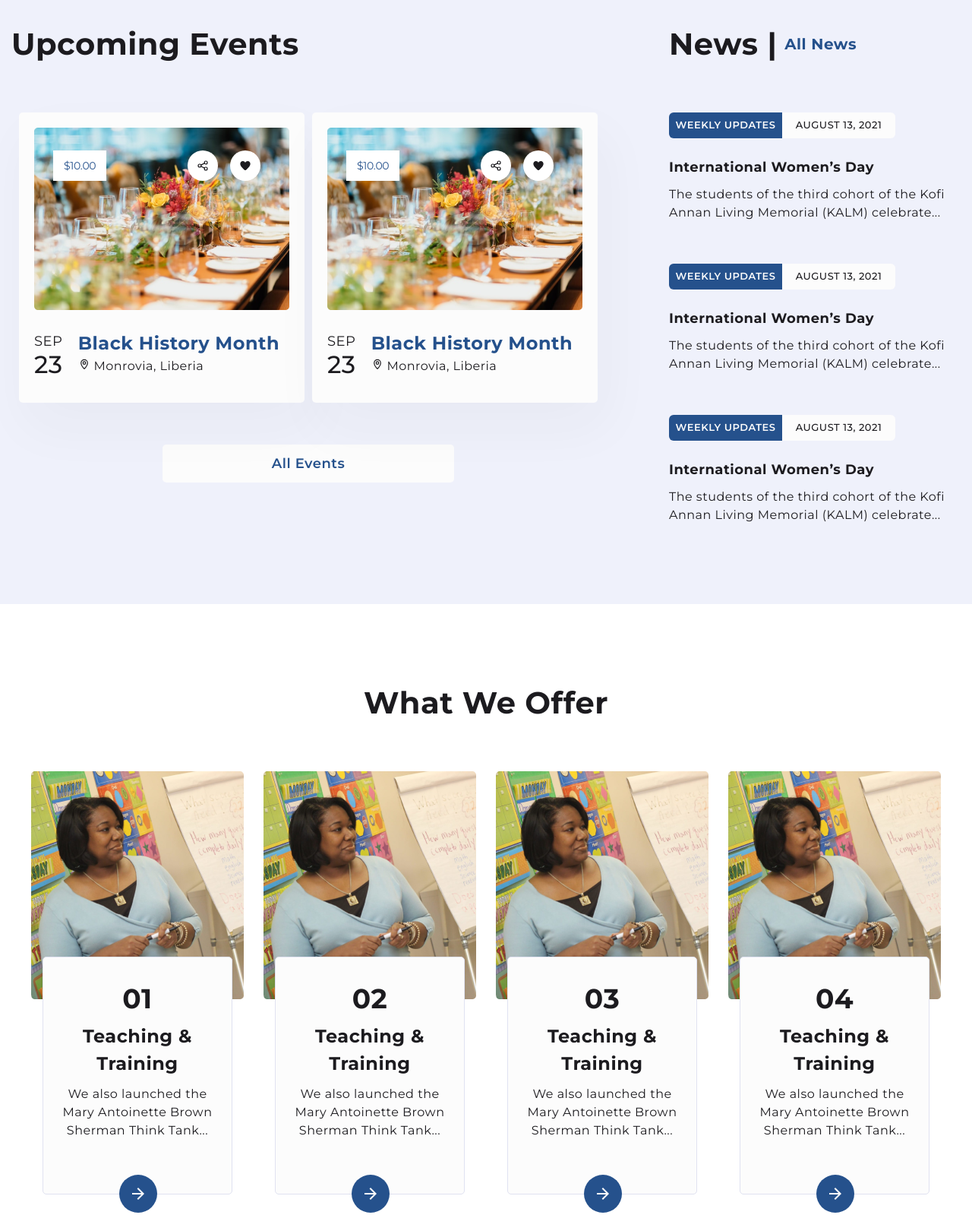
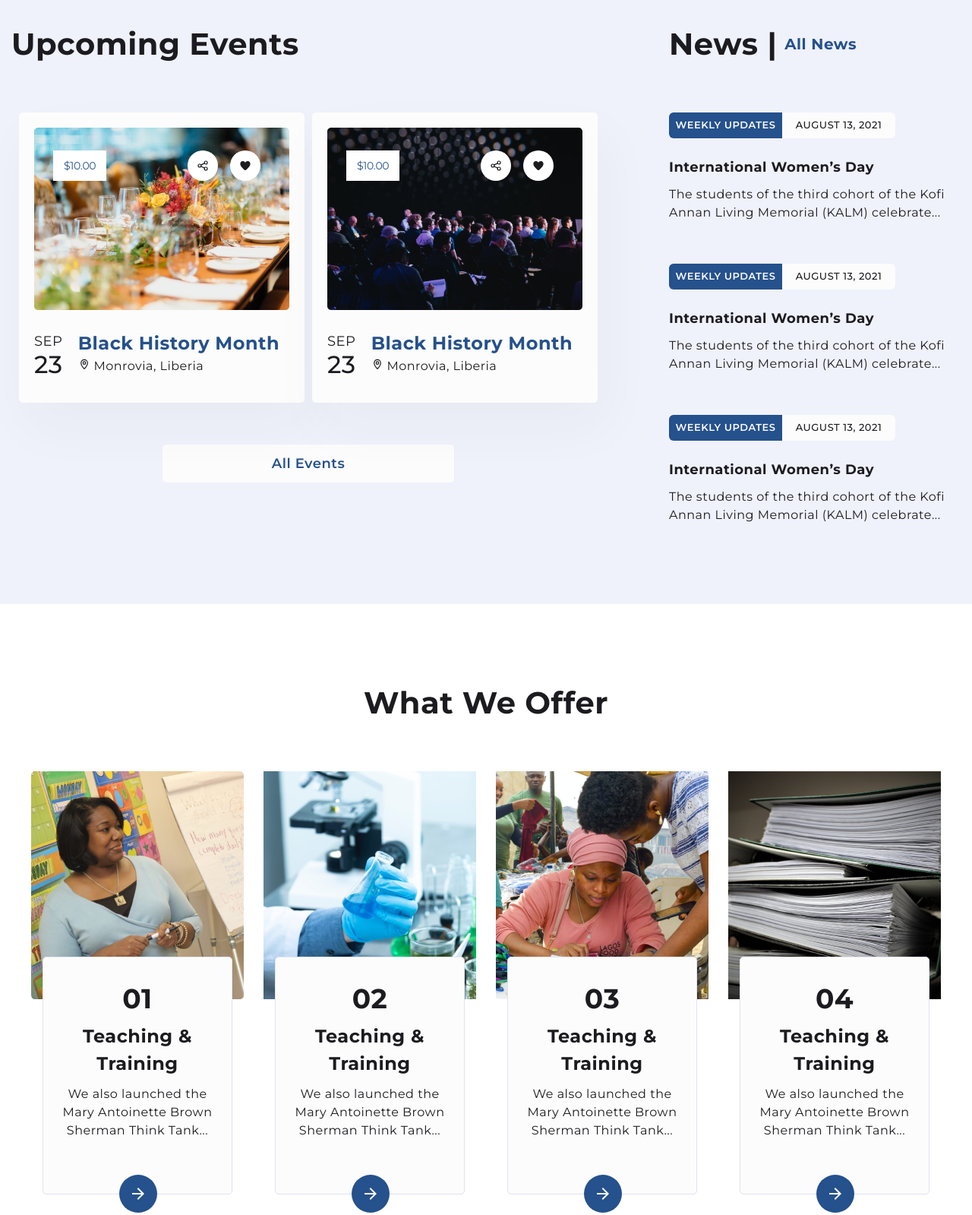
Before and after one commit to chebon254/KofiAnnan, a plain HTML site: page KofiAnnan/index.html in a window 1280 px wide. Shown: the part 1039-2638 px from the top of the page at 76% size. Drawn offline with Linux system fonts and the light colour scheme; a script that the page names is missing.

Commit message:
Code Changes

```diff
--- a/KofiAnnan/index.html
+++ b/KofiAnnan/index.html
@@ -212,7 +212,7 @@
                                     </span>
                                 </div>
                             </div>
-                            <img src="css/img/event one.png"
+                            <img src="css/img/event two.png"
                                 alt="Kofi Annan Institute for Conflict Transformation Events">
                             <div class="up-card-info">
                                 <div class="left">
@@ -311,7 +311,7 @@
                         </div>
                     </div>
                     <div class="offer-card">
-                        <img src="css/img/offer one.png" alt="Kofi Annan Institute for Conflict Transformation Offers">
+                        <img src="css/img/offer two.png" alt="Kofi Annan Institute for Conflict Transformation Offers">
                         <div class="offer-info">
                             <span>02</span>
                             <h3>Teaching & Training</h3>
@@ -332,7 +332,7 @@
                         </div>
                     </div>
                     <div class="offer-card">
-                        <img src="css/img/offer one.png" alt="Kofi Annan Institute for Conflict Transformation Offers">
+                        <img src="css/img/offer three.png" alt="Kofi Annan Institute for Conflict Transformation Offers">
                         <div class="offer-info">
                             <span>03</span>
                             <h3>Teaching & Training</h3>
@@ -353,7 +353,7 @@
                         </div>
                     </div>
                     <div class="offer-card">
-                        <img src="css/img/offer one.png" alt="Kofi Annan Institute for Conflict Transformation Offers">
+                        <img src="css/img/offer four.png" alt="Kofi Annan Institute for Conflict Transformation Offers">
                         <div class="offer-info">
                             <span>04</span>
                             <h3>Teaching & Training</h3>
@@ -430,7 +430,7 @@
                                 programs, by providing a platform for discussion and through research.</p>
                             <button>Learn More</button>
                         </div>
-                        <img src="css/img/bottom.png"
+                        <img src="css/img/bottom two.png"
                             alt="Kofi Annan Institute for Conflict Transformation Think Tanks">
                     </div>
                 </div>
```
Also changed, not shown: KofiAnnan/css/img/bottom two.png (added), KofiAnnan/css/img/event two.png (added), KofiAnnan/css/img/offer four.png (added), KofiAnnan/css/img/offer three.png (added), KofiAnnan/css/img/offer two.png (added).
